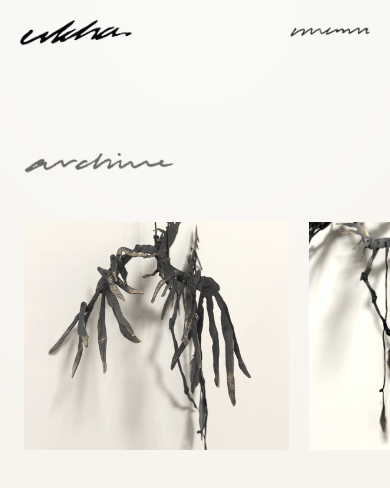
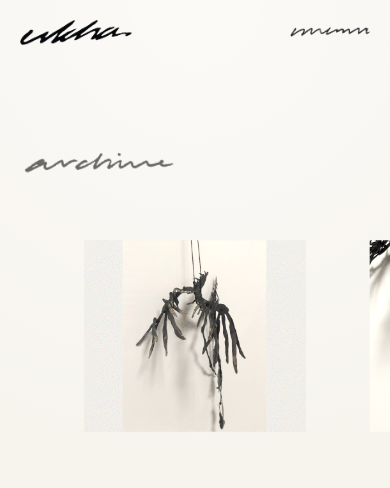
Before and after one commit to jordy9090/ukha-showroom, a Next.js app: page /archive-note in a window 390 px wide. Shown: the top 488 px of the page. Built offline with nearby package versions, Linux system fonts and the light colour scheme.

Commit message:
Center mobile archive frames

```diff
--- a/src/app/archive-note/page.tsx
+++ b/src/app/archive-note/page.tsx
@@ -35,7 +35,7 @@ export default function ArchiveNotePage() {
           />
         </section>
 
-        <section className="ukha-horizontal-gallery -mx-6 flex h-[34svh] snap-x snap-mandatory items-center gap-5 overflow-x-auto px-6 pb-6 sm:relative sm:mx-0 sm:block sm:h-[1040px] sm:overflow-visible sm:px-0 sm:pb-0 lg:h-[1120px]">
+        <section className="ukha-horizontal-gallery -mx-6 flex h-[34svh] snap-x snap-mandatory scroll-px-[16vw] items-center gap-5 overflow-x-auto px-[16vw] pb-6 sm:relative sm:mx-0 sm:block sm:h-[1040px] sm:overflow-visible sm:px-0 sm:pb-0 lg:h-[1120px]">
           {visibleArchiveNotes.map((note, index) => (
             <div
               key={note.id}
--- a/src/app/globals.css
+++ b/src/app/globals.css
@@ -114,9 +114,12 @@ button {
 @media (max-width: 639px) {
   .archive-grain img {
     filter: sepia(0.12) saturate(0.94) contrast(1.025);
+    object-fit: contain;
+    transform: scale(0.84);
   }
 
   .archive-grain::after {
+    inset: 8%;
     background-size: 145px 145px;
     mix-blend-mode: overlay;
     opacity: 0.38;
```
